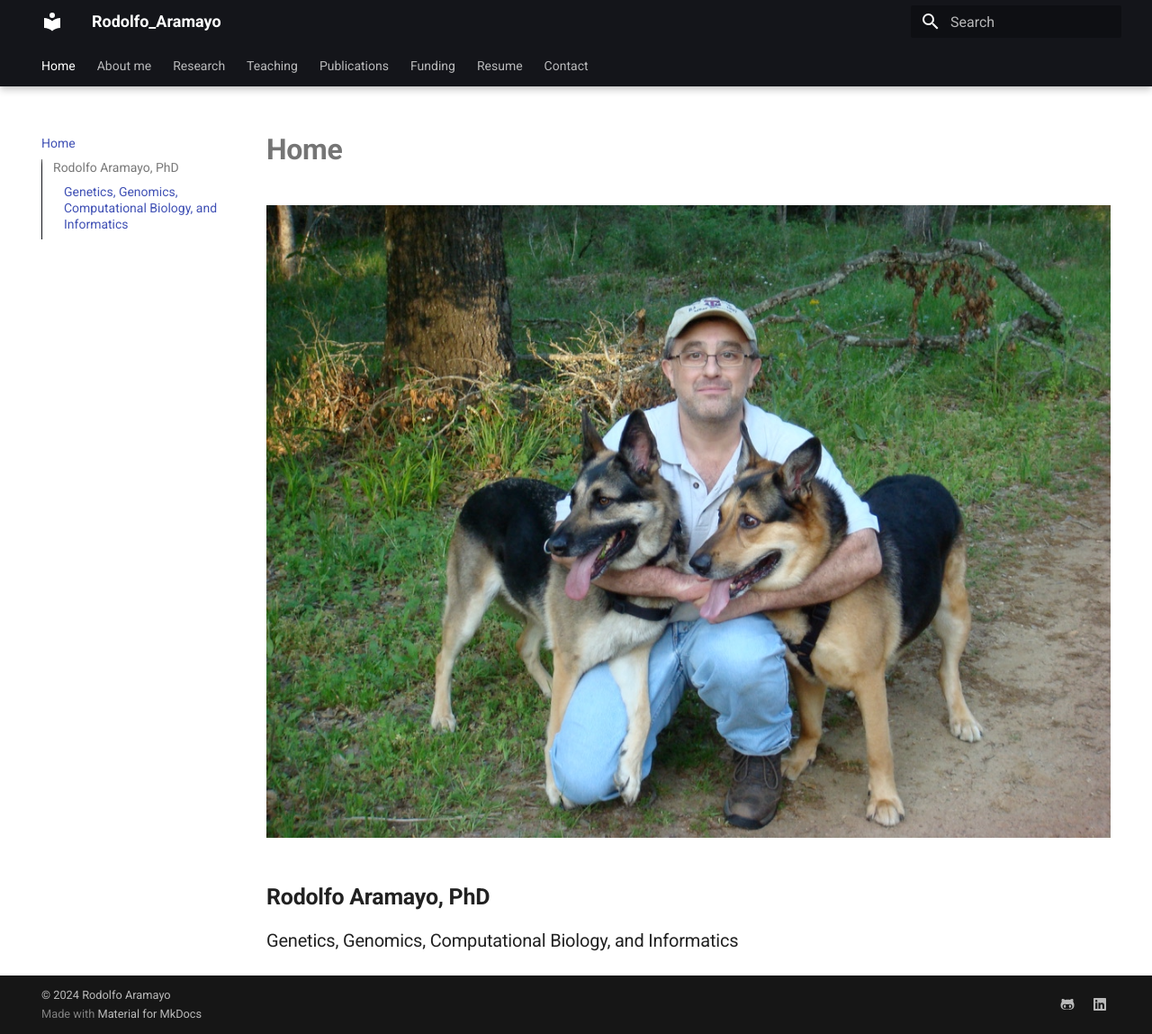
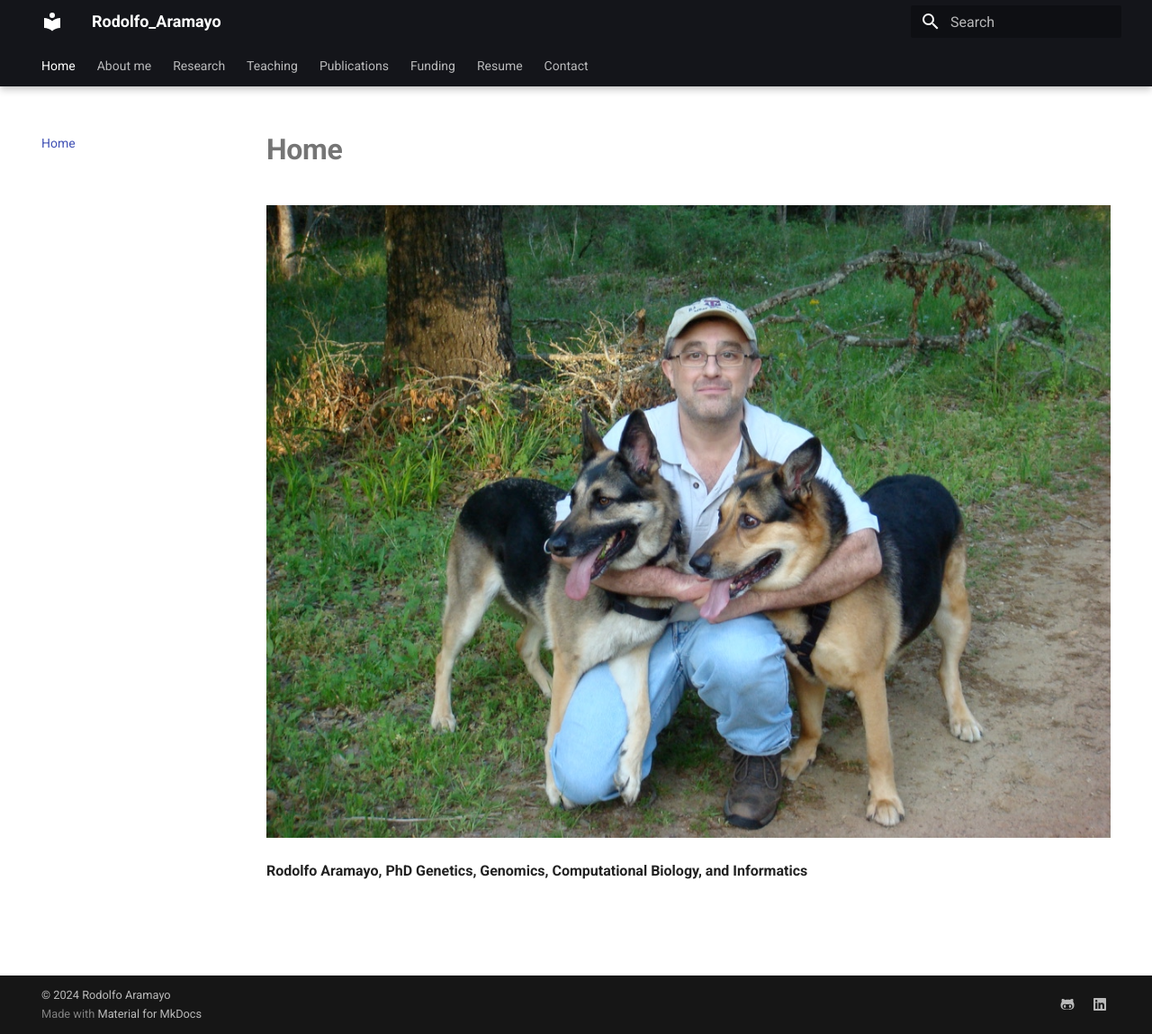
Before and after one commit to raramayo/rodolfo_aramayo, an MkDocs documentation site: the page built from docs/index.md, in a window 1280 px wide and 1149 px high. Shown: the whole window at 90% size. Built offline with MkDocs 1.6.1 and Material for MkDocs 9.7.7, drawn with Linux system fonts in a browser that asks for light colours.

Commit message:
Tue Jun 18 11:53:07 CDT 2024

```diff
--- a/docs/index.md
+++ b/docs/index.md
@@ -1,4 +1,5 @@
 # **Home**
-![alt text](https://github.com/raramayo/Rodolfo_Aramayo/blob/main/assets/Rodolfo_Pic.png)
-## **Rodolfo Aramayo, PhD**
-### Genetics, Genomics, Computational Biology, and Informatics
+![alt text](https://github.com/raramayo/Rodolfo_Aramayo/blob/main/assets/Rodolfo_Pic.png "Rodolfo Aramayo, PhD")
+
+**Rodolfo Aramayo, PhD**
+**Genetics, Genomics, Computational Biology, and Informatics**
```
